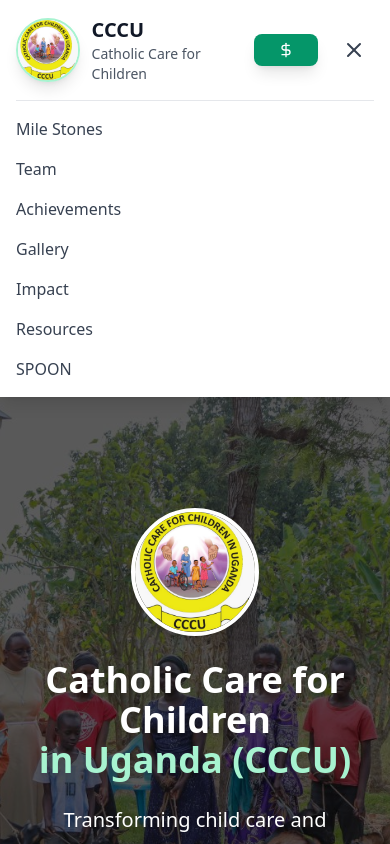
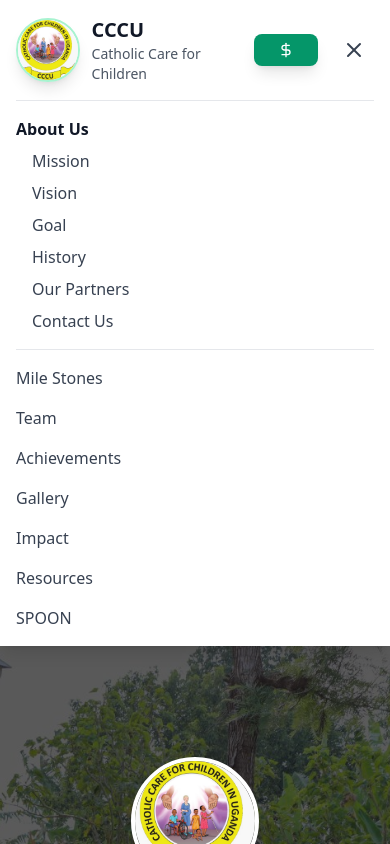
Before and after one commit to ClaraOdo/CCCU-website, a React (Vite) app: page / in a window 390 px wide. Both pictures are taken after a click on the button 354 px from the left and 50 px from the top of the page. Shown: the top 844 px of the page. Built offline with nearby package versions, Linux system fonts and the light colour scheme.

Commit message:
About us included in menu

```diff
--- a/src/components/Header.tsx
+++ b/src/components/Header.tsx
@@ -1,5 +1,5 @@
 import React, { useState } from 'react';
-import { Menu, X, Heart, DollarSign } from 'lucide-react';
+import { Menu, X, DollarSign } from 'lucide-react';
 
 const Header = () => {
   const [isMenuOpen, setIsMenuOpen] = useState(false);
@@ -104,6 +104,24 @@
         {isMenuOpen && (
           <div className="lg:hidden py-4 border-t border-gray-200">
             <nav className="flex flex-col space-y-4">
+              {/* About Us Section */}
+              <div className="border-b border-gray-200 pb-4">
+                <div className="text-gray-900 font-semibold mb-2">About Us</div>
+                <div className="flex flex-col space-y-2 ml-4">
+                  {aboutLinks.map((link) => (
+                    <a
+                      key={link.name}
+                      href={link.href}
+                      className="text-gray-700 hover:text-emerald-600 transition-colors duration-200 font-medium"
+                      onClick={() => setIsMenuOpen(false)}
+                    >
+                      {link.name}
+                    </a>
+                  ))}
+                </div>
+              </div>
+
+              {/* Other nav items */}
               {navItems.map((item) => (
                 <a
                   key={item.name}
```
